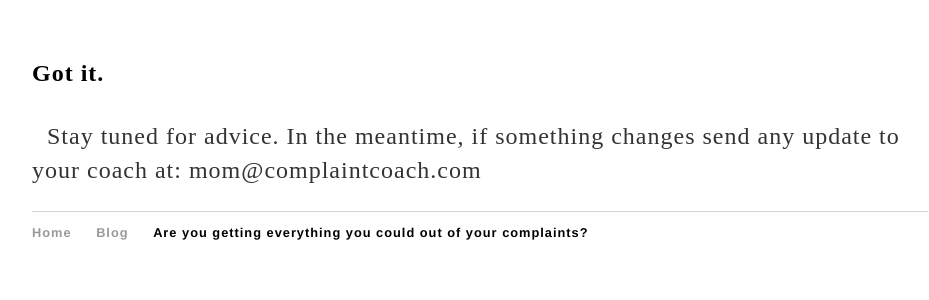
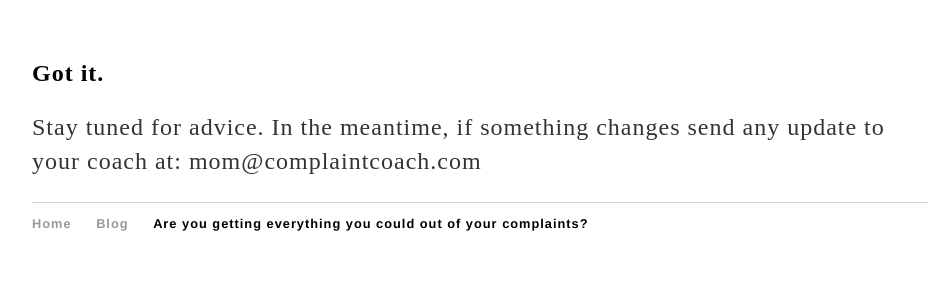
Before and after one commit to alfonsopacino/aalfonsopacinol, a Jekyll site: the page built from gotit.md, in a window 1280 px wide. Shown: the top 300 px of the page, without its empty margins (160-1089 px from the left). Built offline with Jekyll 4.4.1, drawn with Linux system fonts in a browser that asks for light colours; comment, search, counter and statistics services are not loaded.

Commit message:
Update gotit.md

```diff
--- a/gotit.md
+++ b/gotit.md
@@ -4,7 +4,6 @@ title: Complaint Coach
 ---
 <h2>Got it.</h2>
 <p>
-<label style="color: grey; margin-left: 15px; font-size: 2em;"></label>
 Stay tuned for advice. In the meantime, if
 something changes send any update to
 your coach at: mom@complaintcoach.com
```
